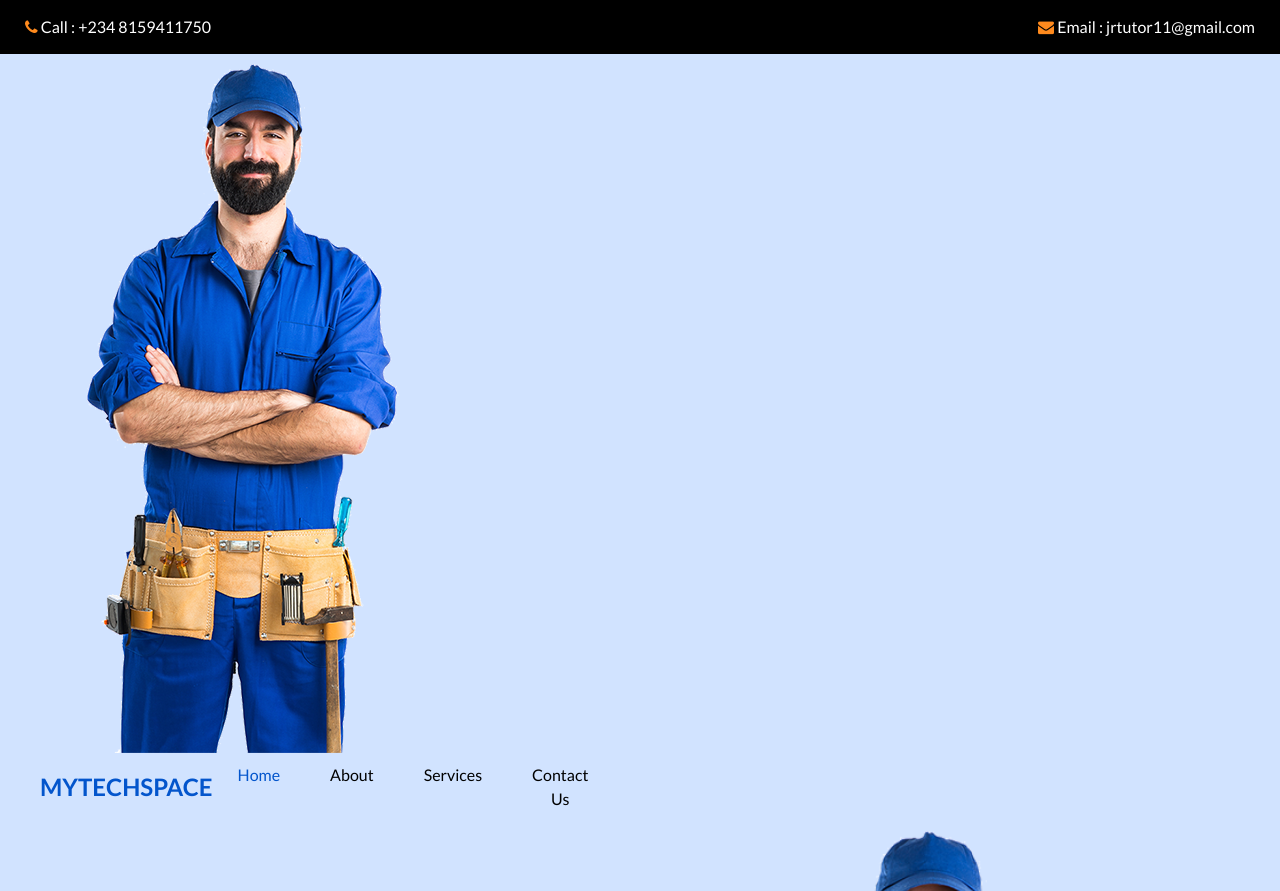
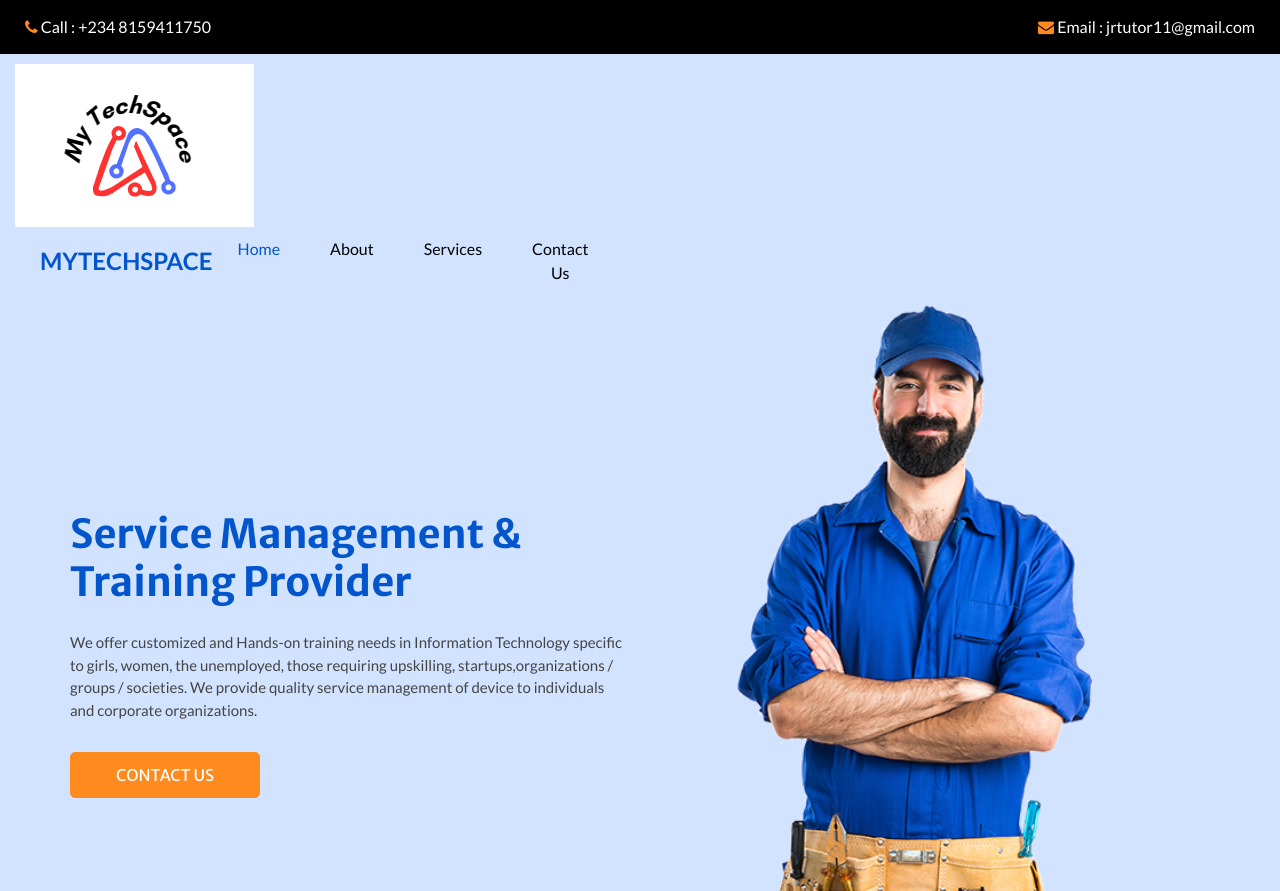
Before and after one commit to J-Raji/MyTechSpace, a plain HTML site: page index.html in a window 1280 px wide. Shown: the top 891 px of the page. Drawn offline with nearby package versions, Linux system fonts and the light colour scheme; some packages are replaced by stand-ins of ours.

Commit message:
Update index.html

```diff
--- a/index.html
+++ b/index.html
@@ -53,7 +53,7 @@
       <div class="header_bottom">
         <div class="col-md-6">
             <div class="img-box">
-              <img src="images/slider-img.png" alt="">
+              <img src="images/logo.png" alt="">
             </div>
           <div class="container-fluid">
           <nav class="navbar navbar-expand-lg custom_nav-container ">
```
